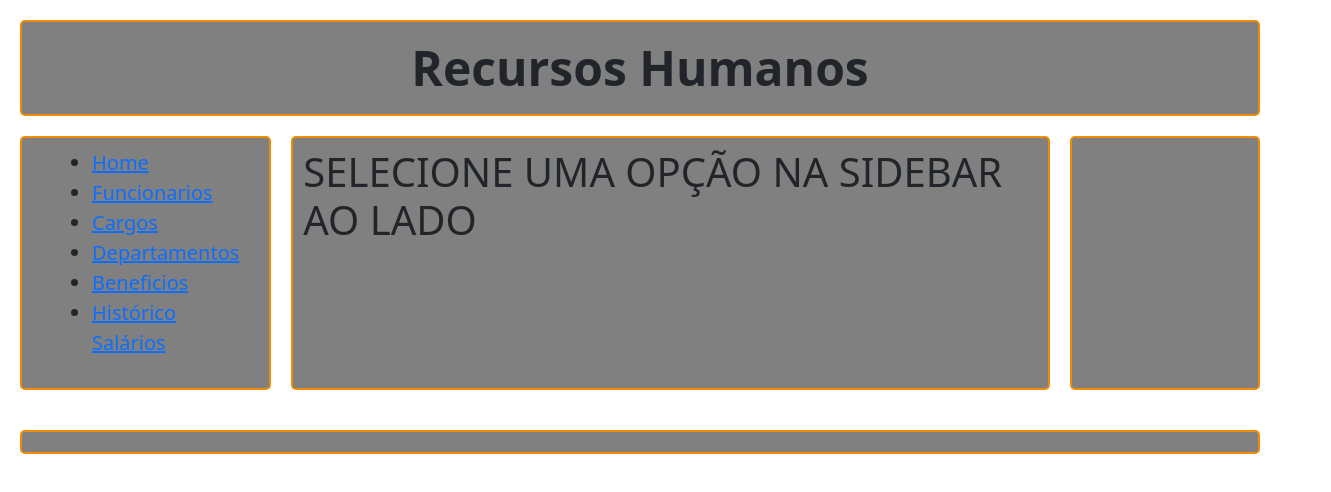
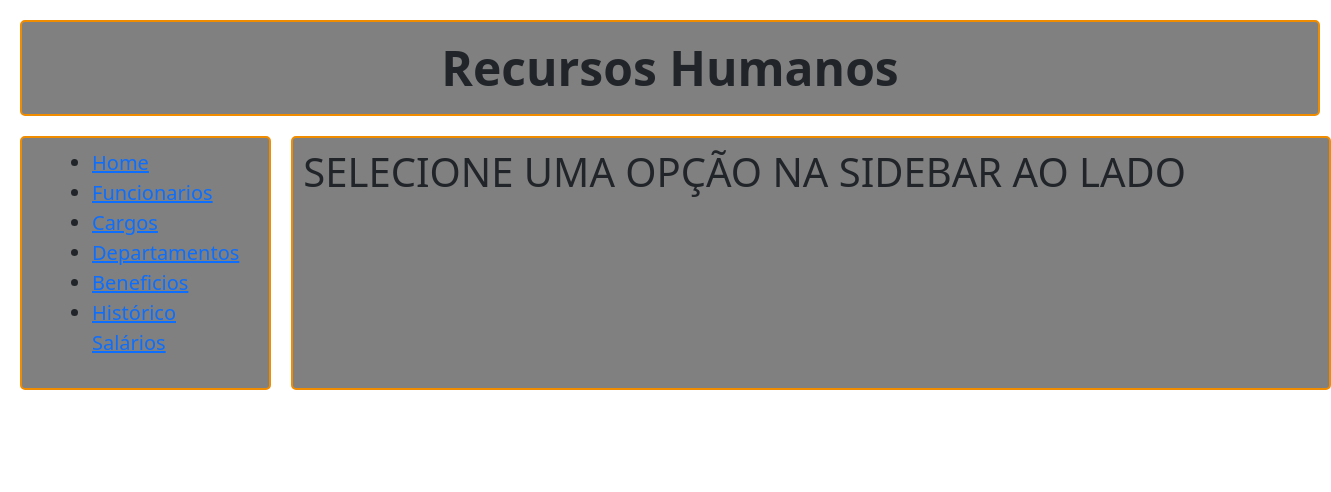
Before and after one commit to ArnaldoSJunior/ProjetoFrontEnd2, a React (Create React App) app: page / in a window 1280 px wide. Shown: the top 492 px of the page, 1331 px wide, since content can reach past the window. Built offline with nearby package versions, Linux system fonts and the light colour scheme.

Commit message:
Novos ajustes CSS

```diff
--- a/src/App.css
+++ b/src/App.css
@@ -1,3 +1,11 @@
+.main {
+  width: 1040px !important;
+}
+
+main {
+  width: 1040px;
+}
+
 #tabela2 {
   text-align: center;
 }
@@ -20,6 +28,7 @@
     text-align: center;
     font-weight: bold;
     font-size: xxx-large;
+    width: 1300px;
   }
   .content {
     grid-area: content;
@@ -28,6 +37,7 @@
   .main-nav {
     grid-area: nav;
   }
+
   .side {
     grid-area: sidebar;
   }
--- a/src/layout/layout.jsx
+++ b/src/layout/layout.jsx
@@ -11,8 +11,8 @@ function Layout(props) {
     <Header />
     <Nav/>
     <main>{props.children}</main>
-    <Aside />
-    <Footer/>
+    {/* <Aside /> */}
+    {/* <Footer/> */}
     </>
     );
     }
```
